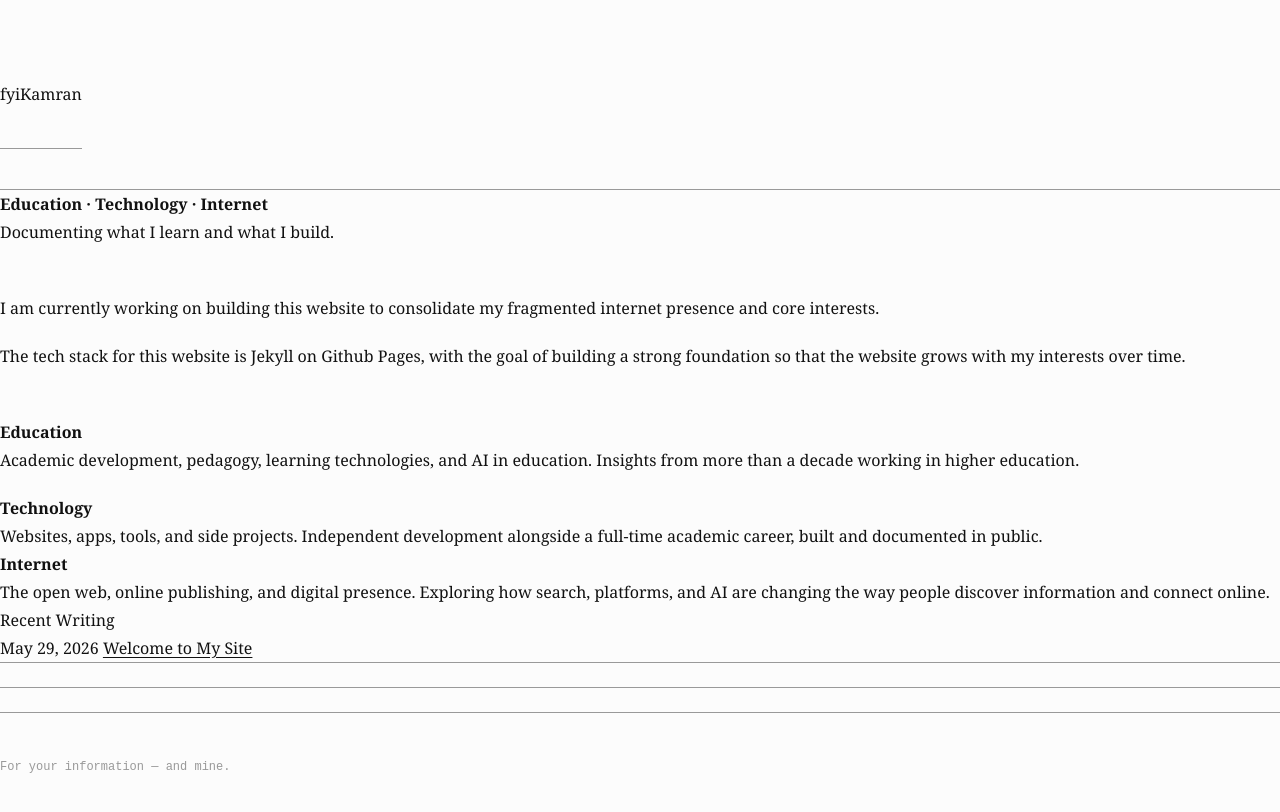
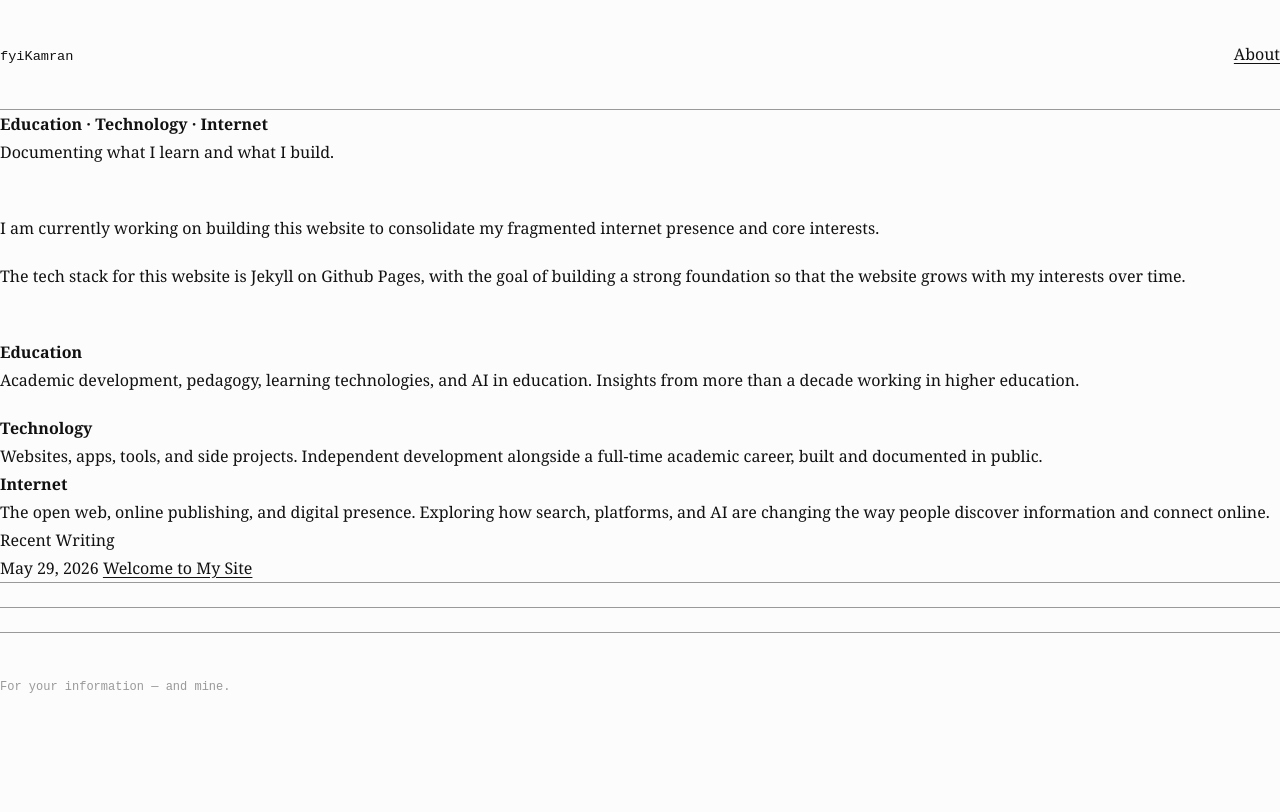
Before and after one commit to fyikamran/fyikamran.github.io, a Jekyll site: the page built from index.html, in a window 1280 px wide. Shown: the top 812 px of the page. Built offline with Jekyll 4.4.1, drawn with Linux system fonts in a browser that asks for light colours.

Commit message:
Update header.html

```diff
--- a/_includes/header.html
+++ b/_includes/header.html
@@ -1,6 +1,3 @@
-<!-- The Global Brand Header -->
-<header>
-<div class="logo-mark">
- <span class="logo-fyi">fyiKamran</span>
-</div>
-</header>
+<!-- The Global Header -->
+<a href="/" class="site-name">fyiKamran</a>
+<a href="/about/">About</a>
```
